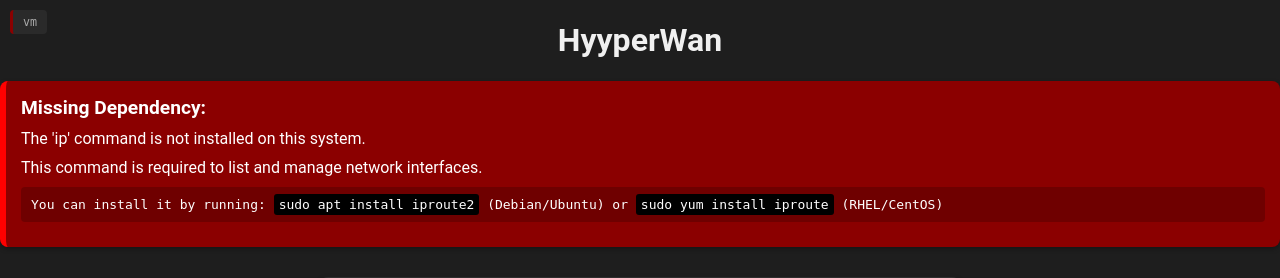
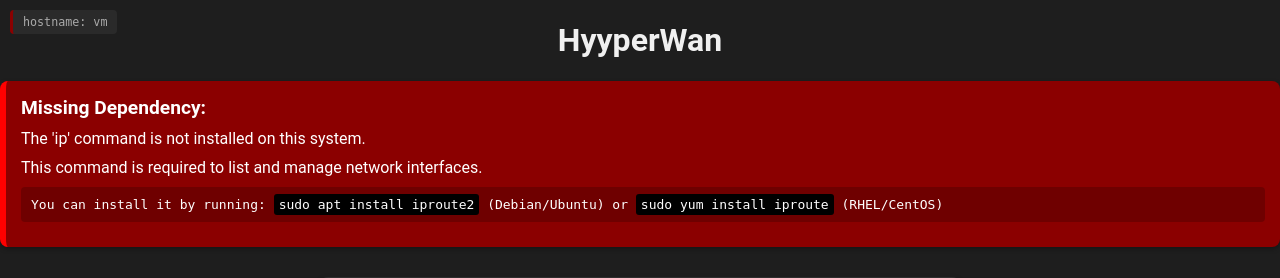
Before and after one commit to hyyperlite/hyyperwan, a Flask app: page / in a window 1280 px wide. Shown: the top 278 px of the page. Run offline with Flask 3, Linux system fonts and the light colour scheme; parts of the project's set-up code (start-up, migrations or seed data) failed here and were passed over.

Commit message:
updated hostname display in web app

```diff
--- a/templates/index.html
+++ b/templates/index.html
@@ -23,7 +23,7 @@
     </script>
 </head>
 <body>
-    <div class="hostname-display">{{ hostname }}</div>
+    <div class="hostname-display">hostname: {{ hostname }}</div>
     <h1>HyyperWan</h1>
 
     <!-- Flash messages section -->
```
